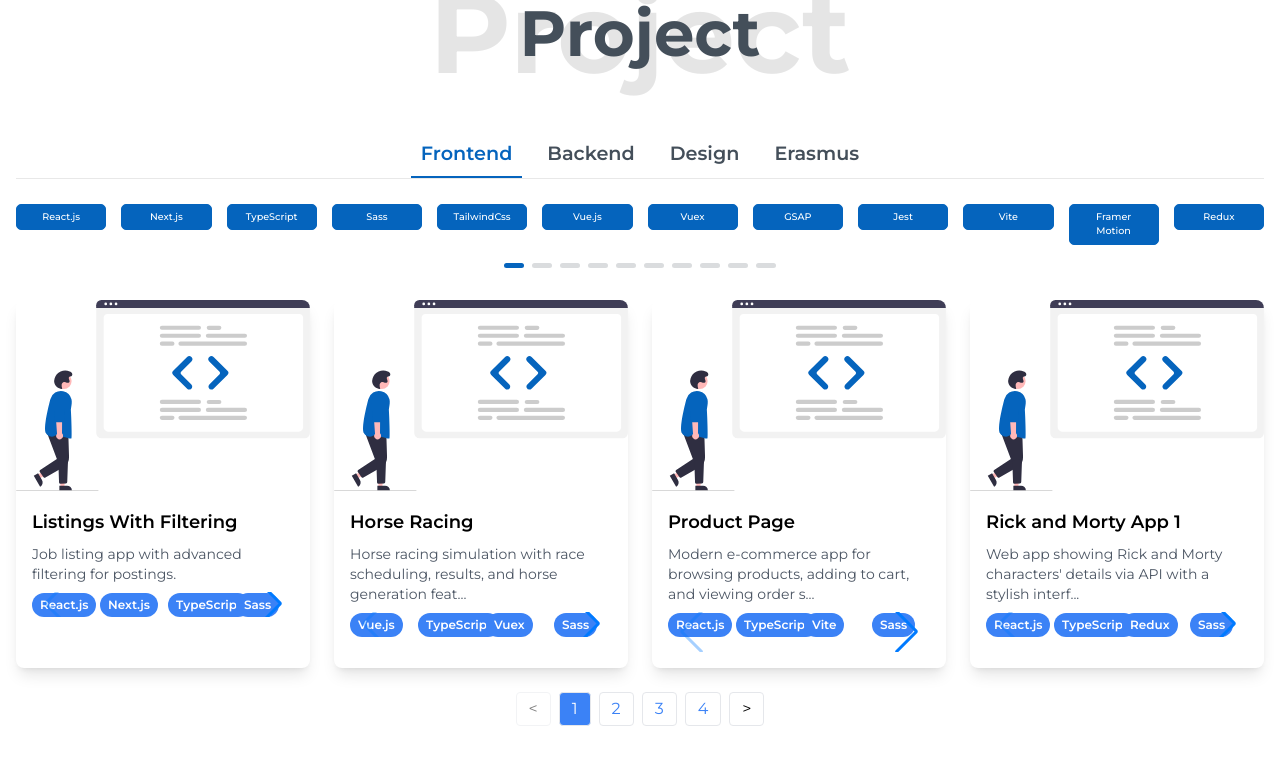
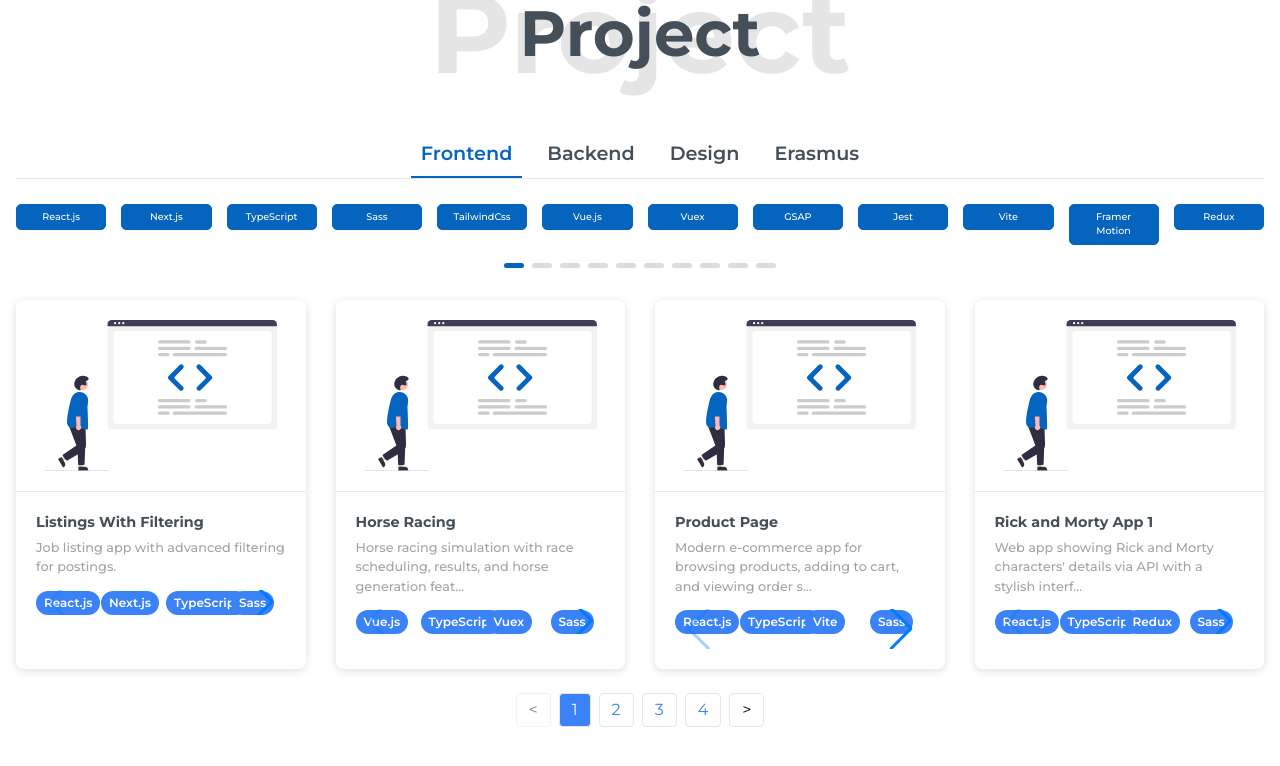
Before and after one commit to mehmetbacik/mehmetbacik.com, a Next.js app: page / in a window 1280 px wide. Shown: the part 5341-6107 px from the top of the page. Built offline with nearby package versions, Linux system fonts and the light colour scheme.

Commit message:
Update
Updated for Project component.

```diff
--- a/src/app/project/Project.tsx
+++ b/src/app/project/Project.tsx
@@ -117,27 +117,28 @@ const Project: React.FC<ProjectProps> = ({ id }) => {
               ))}
             </Swiper>
           </div>
-          <div className="grid grid-cols-1 sm:grid-cols-2 lg:grid-cols-4 gap-6">
+          <div
+            className={`grid-cols-1 sm:grid-cols-2 lg:grid-cols-4 ${styles.project_card}`}
+          >
             {paginatedProjects.map((project) => (
               <a
                 key={project.id}
                 href={project.url}
                 target="_blank"
                 rel="noopener noreferrer"
-                className="block bg-white rounded-lg shadow-lg overflow-hidden"
+                className={styles.project_card_item}
               >
-                <div className="relative w-full h-48">
+                <div className={styles.project_card_item_img}>
                   <Image
                     src={project.image}
                     alt={project.title}
                     layout="fill"
                     objectFit="contain"
-                    className="w-full h-full"
                   />
                 </div>
-                <div className="p-4">
-                  <h3 className="text-lg font-semibold">{project.title}</h3>
-                  <p className="text-sm text-gray-600 mt-2">
+                <div className={styles.project_card_item_content}>
+                  <h3 className={styles.project_card_title}>{project.title}</h3>
+                  <p className={styles.project_card_decription}>
                     {project.description.length > 80
                       ? `${project.description.slice(0, 80)}...`
                       : project.description}
--- a/src/app/project/styles/Project.module.scss
+++ b/src/app/project/styles/Project.module.scss
@@ -82,5 +82,43 @@
                 }
             }
         }
+        .project_card {
+            display: grid;
+            gap: 30px;
+            .project_card_item {
+                display: flex;
+                flex-direction: column;
+                background-color: $white;
+                box-shadow: rgba(99, 99, 99, 0.2) 0px 2px 8px 0px;
+                border-radius: 8px;
+                .project_card_item_img {
+                    position: relative;
+                    width: 100%;
+                    height: 12rem;
+                    border-bottom: solid 1px $very-light-gray;
+                    img {
+                        width: 100%;
+                        height: 100%;
+                        padding: 20px;
+                    }
+                }
+                .project_card_item_content {
+                    display: flex;
+                    flex-direction: column;
+                    gap: 5px;
+                    padding: 20px;
+                    .project_card_title {
+                        color: $slate-blue;
+                        font-size: 0.9rem;
+                        font-weight: 700;
+                    }
+                    .project_card_decription {
+                        color: $gray;
+                        font-size: 0.8rem;
+                        font-weight: 500;
+                    }
+                }
+            }
+        }
     }
 }
```
